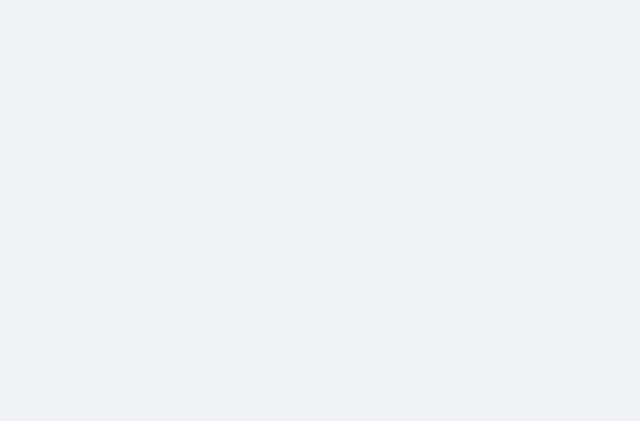
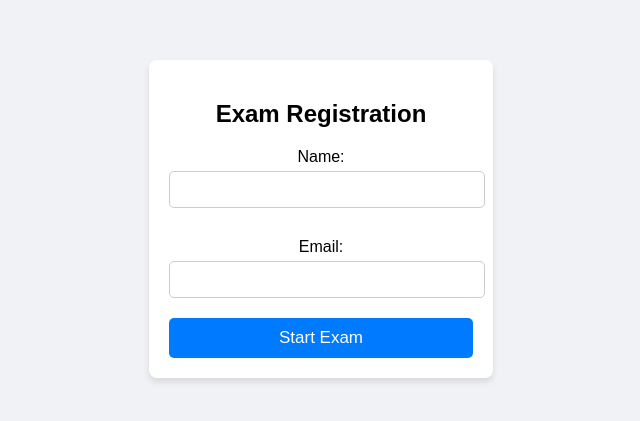
Before and after one commit to Siyad-S/online-exam-system-frontend, a React (Create React App) app: page / in a window 1280 px wide. Before the commit this address had no page. Shown: the part 201-622 px from the top of the page, without its empty margins (319-959 px from the left). Built offline with nearby package versions, Linux system fonts and the light colour scheme.

Commit message:
second commit

```diff
--- a/src/App.js
+++ b/src/App.js
@@ -1,11 +1,13 @@
 import { Route, Routes } from "react-router-dom";
 import "./App.css";
 import Question from "./components/Question/Question";
+import User from "./components/User/User";
 
 function App() {
   return (
     <div className="App">
       <Routes>
+        <Route path="/" element={<User />} />
         <Route path="/question" element={<Question />} />
       </Routes>
     </div>
--- a/src/components/Question/Question.css
+++ b/src/components/Question/Question.css
@@ -39,11 +39,11 @@ body {
     background-color: #cccccc;
     cursor: not-allowed;
   }
-  form {
+  /* form {
     width: 50%;
     margin-left: 25%;
     margin-top: 8%;
-  }
+  } */
   .options {
     display: grid;
   }
--- a/src/components/Question/Question.jsx
+++ b/src/components/Question/Question.jsx
@@ -1,62 +1,92 @@
-import React, { useEffect } from "react";
+import React, { useEffect, useState } from "react";
 import "./Question.css";
 import { useFormik } from "formik";
-import question, {
-  getQuestion,
-  updateQuestion,
-} from "../../redux/Slices/question";
 import { useDispatch, useSelector } from "react-redux";
+import { getQuestion } from "../../redux/Slices/question";
 
 const Question = () => {
   const dispatch = useDispatch();
   const allQuestions = useSelector((state) => state.questions.all.data);
+  const [currentPage, setCurrentPage] = useState(0);
 
   useEffect(() => {
-    dispatch(getQuestion());
+    dispatch(getQuestion({ page: currentPage, pageSize }));
   }, []);
 
-  console.log(allQuestions);
+  const pageSize = allQuestions?.length
+
+
+  const totalPages = allQuestions ? allQuestions.length : 0;
+
   const formik = useFormik({
     initialValues: {
-        answer: []
+      answer: [],
     },
     onSubmit: (values) => {
-
     },
   });
+
+  const handleNext = () => {
+    if (currentPage < totalPages - 1) {
+      setCurrentPage(currentPage + 1);
+    }
+  };
+
+  const handlePrevious = () => {
+    if (currentPage > 0) {
+      setCurrentPage(currentPage - 1);
+    }
+  };
+
   return (
     <div>
-      <form id="questionForm">
-        {allQuestions?.map((question, index) => (
-          <>
-            <div key={index}>
-              <h2>Question{index + 1}</h2>
-              <h4>{question.question}</h4>
+      {allQuestions &&
+        allQuestions.length > 0 &&
+        currentPage < totalPages && (
+          <form id="questionForm">
+            <div key={currentPage}>
+              <h2>Question {currentPage + 1}</h2>
+              <h4>{allQuestions[currentPage].question}</h4>
               <p>Please select your answer:</p>
               <div className="options">
-                {question?.answers?.map((answer, answerIndex) => (
-                  <label key={answerIndex}>
-                    <input type="radio" name="answer" value={formik.values.answer} onChange={formik.handleChange} />
-                    {answer.answer}
-                  </label>
-                ))}
+                {allQuestions[currentPage]?.answers?.map(
+                  (answer, answerIndex) => (
+                    <label key={answerIndex}>
+                      <input
+                        type="radio"
+                        name="answer"
+                        value={answer.answer}
+                        onChange={formik.handleChange}
+                        checked={
+                          formik.values.answer === answer.answer
+                        }
+                      />
+                      {answer.answer}
+                    </label>
+                  )
+                )}
               </div>
             </div>
             <div className="buttons">
               <button
                 type="button"
                 id="prevBtn"
-                // onClick="goToPreviousQuestion()"
+                onClick={handlePrevious}
+                disabled={currentPage === 0}
               >
                 Previous
               </button>
-              <button type="submit" id="nextBtn" disabled>
+              <button
+                type="button"
+                id="nextBtn"
+                onClick={handleNext}
+                disabled={currentPage === totalPages - 1}
+              >
                 Next
               </button>
             </div>
-          </>
-        ))}
-      </form>
+          </form>
+        )}
     </div>
   );
 };
--- a/src/components/User/User.css
+++ b/src/components/User/User.css
@@ -0,0 +1,48 @@
+body {
+    font-family: Arial, sans-serif;
+    display: flex;
+    justify-content: center;
+    align-items: center;
+    height: 100vh;
+    background-color: #f0f2f5;
+}
+
+form {
+    background: white;
+    padding: 20px;
+    border-radius: 8px;
+    box-shadow: 0 4px 6px rgba(0, 0, 0, 0.1);
+}
+
+h2 {
+    text-align: center;
+    margin-bottom: 20px;
+}
+
+label {
+    display: block;
+    margin-bottom: 5px;
+}
+
+input[type="text"],
+input[type="email"] {
+    width: 97%;
+    padding: 10px;
+    margin-bottom: 20px;
+    border-radius: 5px;
+    border: 1px solid #ccc;
+}
+
+button {
+    width: 100%;
+    padding: 10px;
+    background-color: #007bff;
+    color: white;
+    border: none;
+    border-radius: 5px;
+    cursor: pointer;
+}
+
+button:hover {
+    background-color: #0056b3;
+}
--- a/src/components/User/User.jsx
+++ b/src/components/User/User.jsx
@@ -0,0 +1,38 @@
+import React from 'react';
+import "./User.css"
+import { useFormik } from 'formik';
+import { postUser } from "../../redux/Slices/user"
+import { useDispatch } from 'react-redux';
+import { useNavigate } from 'react-router-dom';
+
+const User = () => {
+    const dispatch = useDispatch()
+    const navigate = useNavigate()
+    const formik = useFormik({
+        initialValues: {
+            name: "",
+            email: ""
+        },
+        onSubmit: (values) => {
+            dispatch(postUser({userData: values}))
+            const userId = localStorage.getItem("userId")
+            if(userId !== "") {
+                navigate("/question")
+            }
+        }
+    })
+  return (
+    <div>
+      <form id="registrationForm" onSubmit={formik.handleSubmit}>
+        <h2>Exam Registration</h2>
+        <label htmlFor="name">Name:</label>
+        <input type="text" id="name" name="name" onChange={formik.handleChange} required />
+        <label htmlFor="email">Email:</label>
+        <input type="email" id="email" name="email" onChange={formik.handleChange} required />
+        <button type="submit">Start Exam</button>
+      </form>
+    </div>
+  );
+};
+
+export default User;
--- a/src/redux/Slices/question.js
+++ b/src/redux/Slices/question.js
@@ -1,22 +1,17 @@
 import { createAsyncThunk, createSlice } from "@reduxjs/toolkit";
 import axios from "axios";
 
-export const getQuestion = createAsyncThunk("getQuestion", async () => {
+
+export const getQuestion = createAsyncThunk("getQuestion", async ({ page, pageSize}) => {
   try {
-    console.log("hai");
-    const response = await axios.get(`http://localhost:4444/question`);
-    // const startIndex = (page - 1) * pageSize;
-    // const endIndex = page * pageSize;
-
-    // const paginatedQuestions = data.slice(startIndex, endIndex);
-
-    // const totalPages = Math.ceil(data.length / pageSize);
-    console.log(response.data);
+    const response = await axios.get(`http://localhost:4444/question?page=${page}&pageSize=${pageSize}`);
     return response.data;
   } catch (error) {
     console.log(error);
+    throw error;
   }
 });
+
 
 export const updateQuestion = createAsyncThunk("updateQuestion", async ({id, questionData}) => {
     try {
--- /dev/null
+++ b/src/redux/Slices/user.js
@@ -0,0 +1,29 @@
+import { createAsyncThunk, createSlice } from "@reduxjs/toolkit";
+import axios from "axios";
+
+export const postUser = createAsyncThunk("postUser", async ({userData}) => {
+    try {
+      const response = await axios.post(`http://localhost:4444/user`, userData);
+      console.log(response.data);
+      localStorage.setItem("userId", response.data.data._id)
+      return response.data;
+    } catch (error) {
+      console.log(error);
+    }
+  });
+
+
+
+export const user = createSlice({
+  name: "users",
+  initialState: {
+    isError: false,
+    all: [],
+  },
+  reducers: {},
+//   extraReducers: (builder) => {
+
+//   },
+});
+
+export default user.reducer;
--- a/src/redux/store.js
+++ b/src/redux/store.js
@@ -1,8 +1,11 @@
 import { configureStore } from '@reduxjs/toolkit'
 import QuestionSlice from "../redux/Slices/question"
+import UserSlice from "../redux/Slices/question"
+
 
 export const store = configureStore({
   reducer: {
-    questions: QuestionSlice
+    questions: QuestionSlice,
+    users: UserSlice
   },
 })
```
